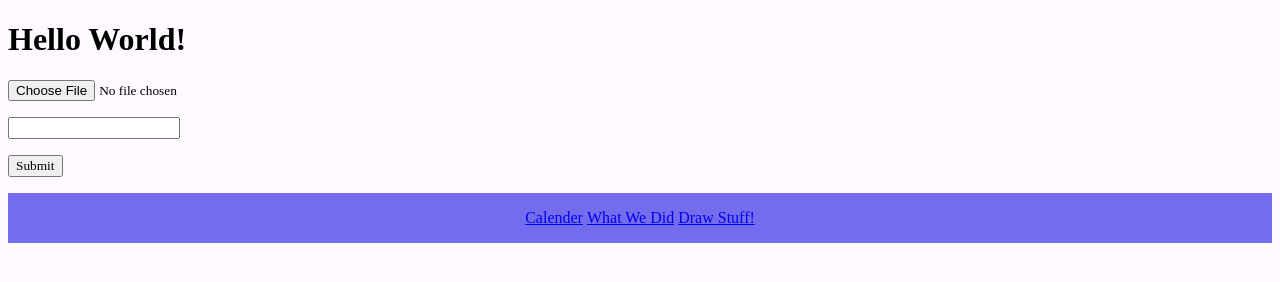
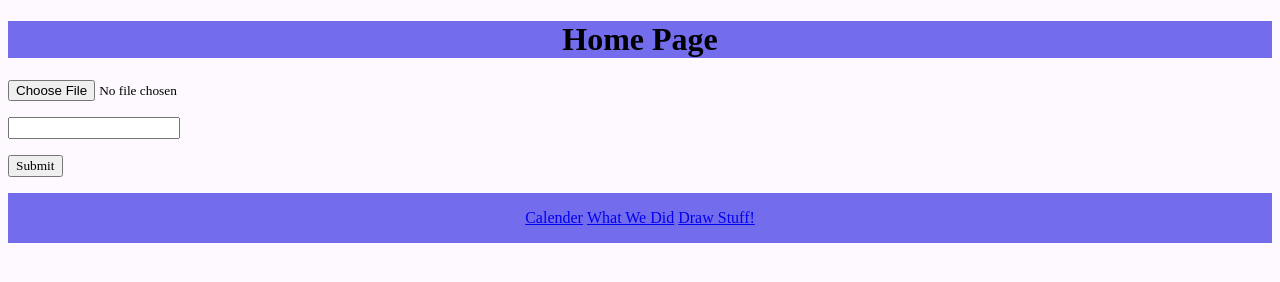
Before and after one commit to aepley0844/WebDevelopmentFinalProject, a plain HTML site: page index.html in a window 1280 px wide. Drawn offline with Linux system fonts and the light colour scheme.

Commit message:
added header

```diff
--- a/index.html
+++ b/index.html
@@ -8,7 +8,9 @@
   </head>
 
   <body>
-    <h1>Hello World!</h1>
+    <header>
+      <h1>Home Page</h1>
+    </header>
 
     <p><input type="file" /></p>
     <p><input type="text" /></p>
```
